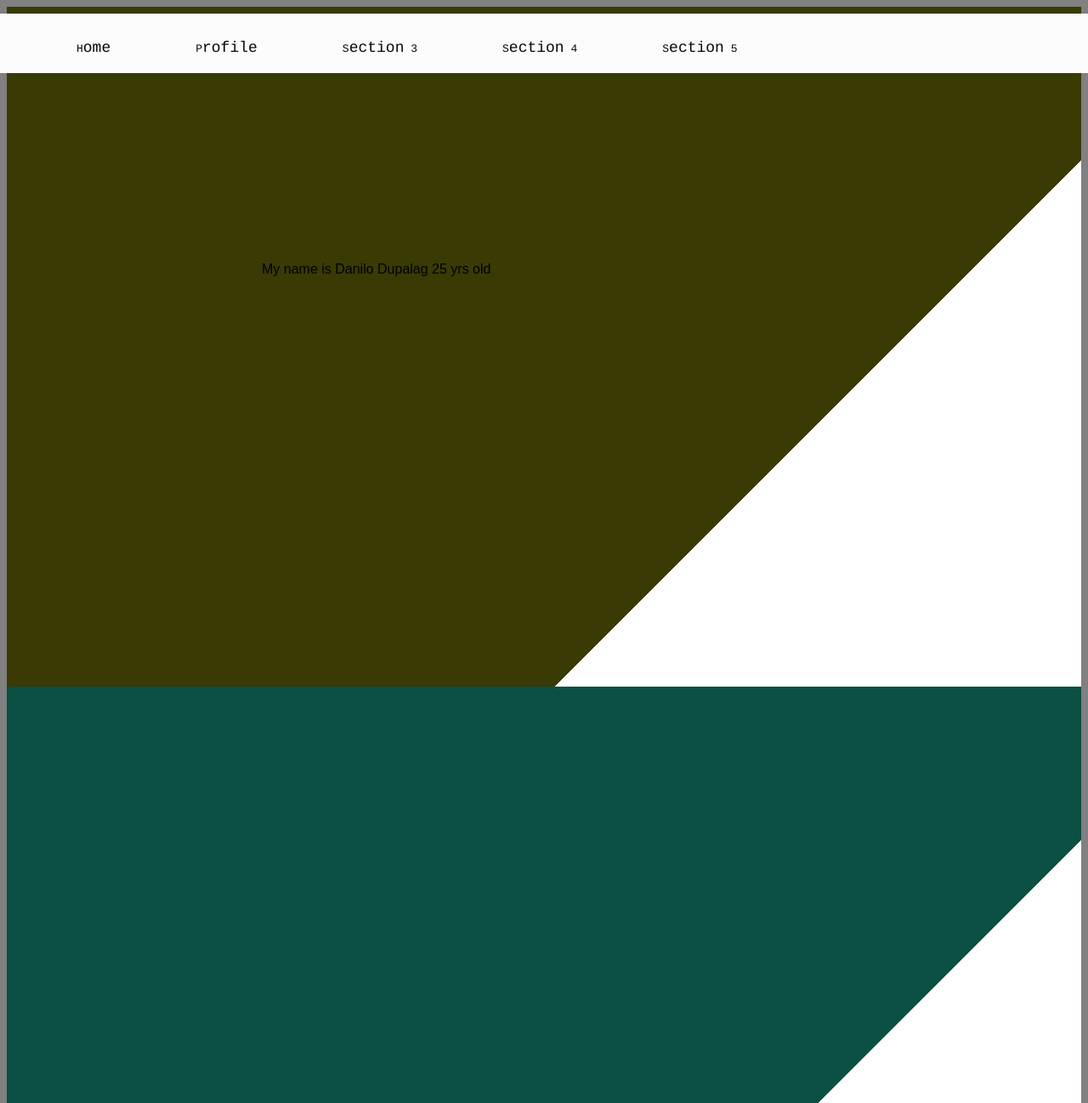
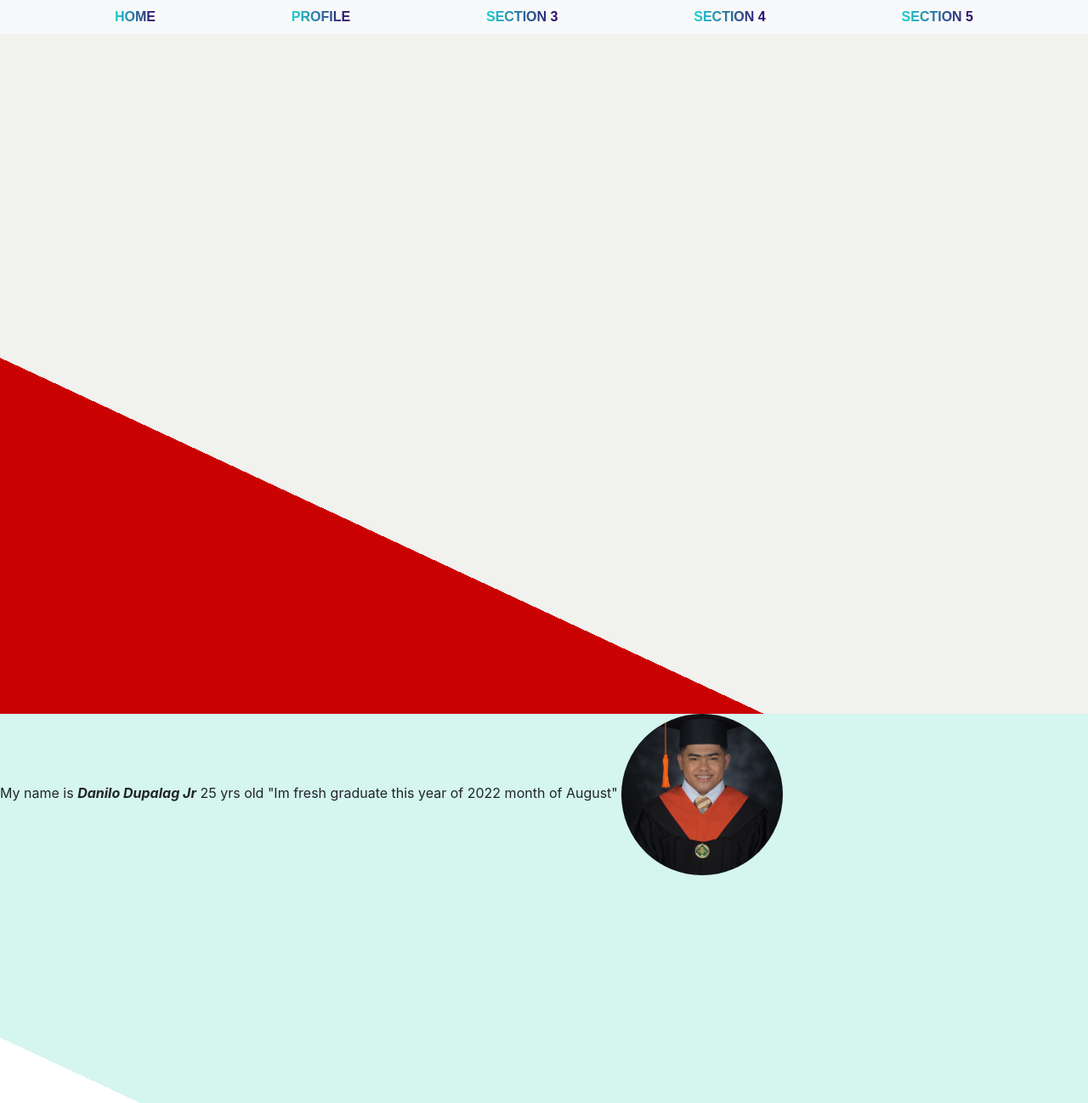
Before and after one commit to manaskie13/coursera-test, a plain HTML site: page index.html in a window 1280 px wide. Shown: the top 1298 px of the page at 85% size. Drawn offline with nearby package versions, Linux system fonts and the light colour scheme.

Commit message:
inserting image

```diff
--- a/index.html
+++ b/index.html
@@ -1,42 +1,62 @@
 <!DOCTYPE html>
 <html lang="en">
+
 <head>
   <meta charset="UTF-8">
   <meta http-equiv="X-UA-Compatible" content="IE=edge">
-    <meta name="viewport" content="width=device-width, initial-scale=1.0">
+  <meta name="viewport" content="width=device-width, initial-scale=1, shrink-to-fit=no">
   <link rel="stylesheet" href="style.css">
-    <script src="https://cdn.jsdelivr.net/npm/bootstrap@3.3.7/dist/js/bootstrap.min.js" integrity="sha384-Tc5IQib027qvyjSMfHjOMaLkfuWVxZxUPnCJA7l2mCWNIpG9mGCD8wGNIcPD7Txa" crossorigin="anonymous"></script>
-
-
+  <script src="https://cdn.jsdelivr.net/npm/bootstrap@3.3.7/dist/js/bootstrap.min.js"
+    integrity="sha384-Tc5IQib027qvyjSMfHjOMaLkfuWVxZxUPnCJA7l2mCWNIpG9mGCD8wGNIcPD7Txa"
+    crossorigin="anonymous"></script>
+    <link rel="stylesheet" href="https://cdn.jsdelivr.net/npm/bootstrap@4.3.1/dist/css/bootstrap.min.css" integrity="sha384-ggOyR0iXCbMQv3Xipma34MD+dH/1fQ784/j6cY/iJTQUOhcWr7x9JvoRxT2MZw1T" crossorigin="anonymous">
+    <script src="https://code.jquery.com/jquery-3.3.1.slim.min.js" integrity="sha384-q8i/X+965DzO0rT7abK41JStQIAqVgRVzpbzo5smXKp4YfRvH+8abtTE1Pi6jizo" crossorigin="anonymous"></script>
+    <script src="https://cdn.jsdelivr.net/npm/popper.js@1.14.7/dist/umd/popper.min.js" integrity="sha384-UO2eT0CpHqdSJQ6hJty5KVphtPhzWj9WO1clHTMGa3JDZwrnQq4sF86dIHNDz0W1" crossorigin="anonymous"></script>
+    <script src="https://cdn.jsdelivr.net/npm/bootstrap@4.3.1/dist/js/bootstrap.min.js" integrity="sha384-JjSmVgyd0p3pXB1rRibZUAYoIIy6OrQ6VrjIEaFf/nJGzIxFDsf4x0xIM+B07jRM" crossorigin="anonymous"></script>
+    <link href="https://fonts.googleapis.com/css?family=Source+Sans+Pro&display=swap" rel="stylesheet">
   <title>Document</title>
 </head>
+
 <body>
+  <nav class="navbar navbar-expand-sm sticky-top navbar-light bg-light">
   <div class="container">
 
 
-    <ul class="navbar">
 
-      <li><a href="#section1">Home</a></li>
-      <li><a href="#section2">Profile</a></li>
-      <li><a href="#section3">Section 3</a></li>
-      <li><a href="#section4">Section 4</a></li>
-      <li><a href="#section5">Section 5</a></li>
 
+
+    </a>
+      <li><a href="#section1" class="text-decoration-none" id="fonts">Home</a></li>
+      <li><a href="#section2" class="text-decoration-none"id="fonts">Profile</a></li>
+      <li><a href="#section3" class="text-decoration-none"id="fonts">Section 3</a></li>
+      <li><a href="#section4" class="text-decoration-none"id="fonts">Section 4</a></li>
+      <li><a href="#section5" class="text-decoration-none"id="fonts">Section 5</a></li>
+
+  </nav>
   </div>
   <div class="content">
     <section id="section1">
 
-    <p>
-      My name is Danilo Dupalag 25 yrs old
-    </p>
 
+</div>
     </section>
+<div>
+  <section id="section2">
 
-  <section id="section2">
+    <p class="profiles">
+        My name is <b><i>Danilo Dupalag Jr</i></b> 25 yrs old
+        "Im fresh graduate this year of 2022 month of August"
+
+
+        <img src="profile.jpg" alt="avatar" class="responsive">
 
 
 
 </section>
+
+
+</div>
+
 
 
     <section id="section3">
@@ -53,5 +73,8 @@
 
 
   </div>
+
+
 </body>
+
 </html>
--- a/style.css
+++ b/style.css
@@ -1,6 +1,10 @@
+
 
 body{
-  background-color: gray;
+
+  background-color: beige;
+  background-size: 100%;
+
 
 
 }
@@ -16,48 +20,25 @@ padding-bottom: 20px;
 
 
 
+
+
 }
 
 
-
-
-.navbar {
-  position: fixed;
-  width: 100%;
-  top: 0;
-  left: 0;
- background-color: rgba(252 252 252);
- background-size: 100px;
-}
 li{
 
 margin-inline: 50px;
 list-style: none;
-font-size: large;
-font-weight: 30px;
-font-family: Courier;
-font-variant-caps: unicase;
+font-family: Arial, Helvetica, sans-serif ;
+font-weight: 100000;
+;
+
 
 
 
 }
 li :hover{
-
-  transform: scale(1.0);
-  background-color: rgb(245, 230, 29);
-  border-width: 300px;
-
-}
-
-
-
-
-a{
-text-decoration: none;
-text-transform: capitalize;
-color:rgb(7, 7, 7);
-font-size: bolder;
-
+  color: red;
 
 }
 section{
@@ -70,7 +51,7 @@ section{
 
 }
 #section1{
-background: linear-gradient(-45deg, white 30%, rgb(58, 58, 4) 0%);
+background: linear-gradient(25deg, rgb(202, 2, 2) 30%, rgb(241, 241, 238) 0%);
 
 
 font-family: sans-serif;
@@ -79,26 +60,17 @@ font-family: sans-serif;
 
 }
 #section2{
-  background: linear-gradient(-45deg, white 30%, rgb(12, 80, 68) 0%);
+  background: linear-gradient(25deg, white 30%, rgb(213, 245, 239) 0%);
+
+
   }
 
-p{
 
-  margin-top: 300px;
-  margin-left: 300px;
-
-
-}
-
-h1{
-
-  justify-content: center;
-
-}
 #section3{
 
   justify-content: center;
   align-items: center;
+  background: linear-gradient(25deg, rgb(148, 141, 141) 30%, rgb(241, 241, 238) 0%);
 
 }
 #section4{
@@ -119,4 +91,55 @@ h1{
 html{
   scroll-behavior: smooth;
   animation-delay: 3ms;
+  background-size: 100vh;
 }
+
+#fonts{
+
+font-weight: bolder;
+
+text-transform: uppercase;
+	background: linear-gradient(to right, #1ed1d1 0%, #330867 100%);
+	-webkit-background-clip: text;
+	-webkit-text-fill-color: transparent;
+}
+
+
+  h2{
+
+    padding-top: 300px  ;
+    padding-left: 600px;
+    justify-content: center;
+
+
+
+  }
+
+
+  .responsive {
+    width: 100%;
+    height: auto;
+  }
+  #fonts:hover{
+    background-color: red;
+
+  }
+  .responsive{
+    width: 190px;
+    height: 220px;
+    border-radius: 50%;
+    margin-right: 30px;
+
+    max-width: 100%;
+     height: auto;
+
+
+  }
+.profiles{
+  padding-left: 0px;
+  justify-content: center;
+  align-items:center ;
+  display: block;
+  height: auto;
+
+}
```
Also changed, not shown: profile.jpg (added). Lines whose indentation alone changed are shown as unchanged.
